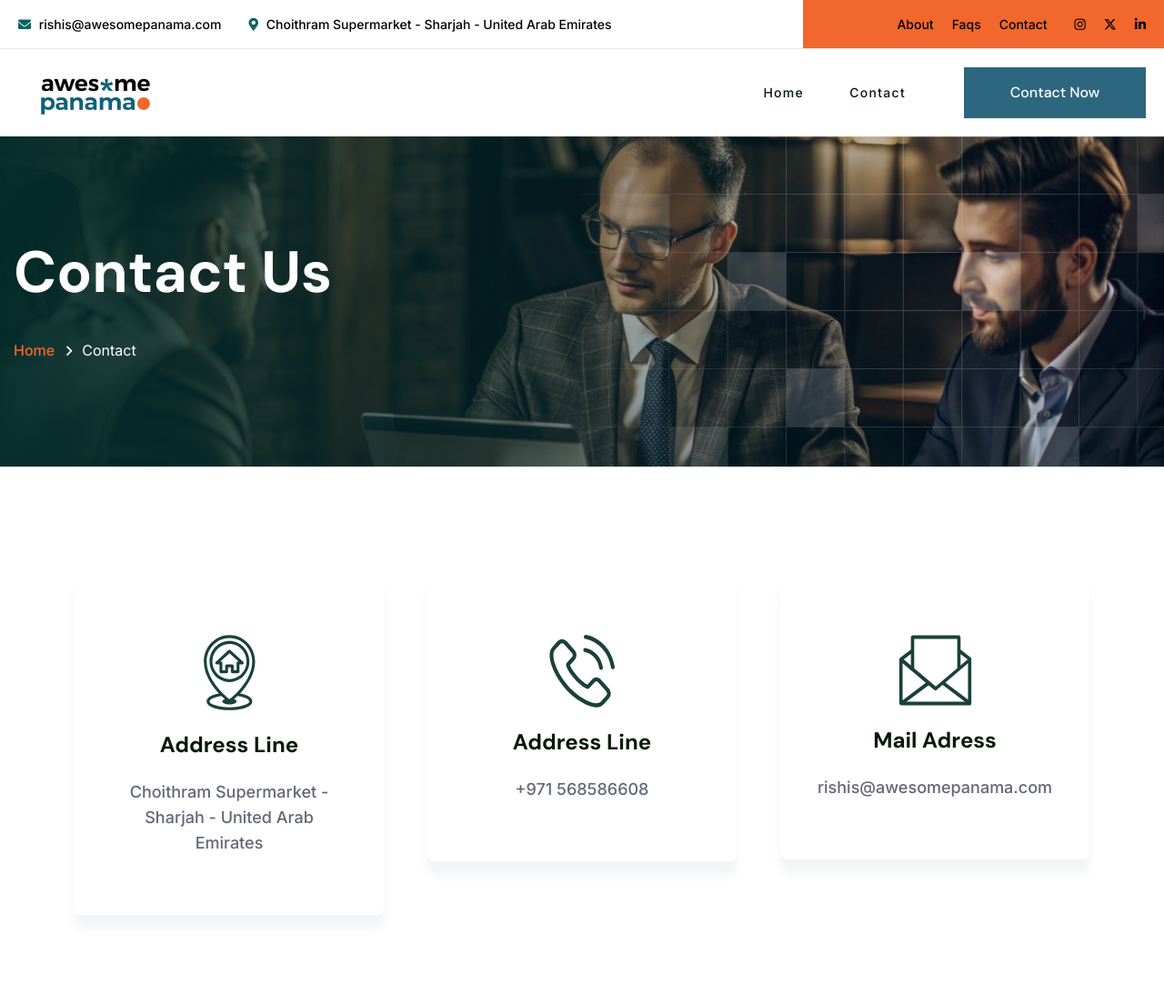
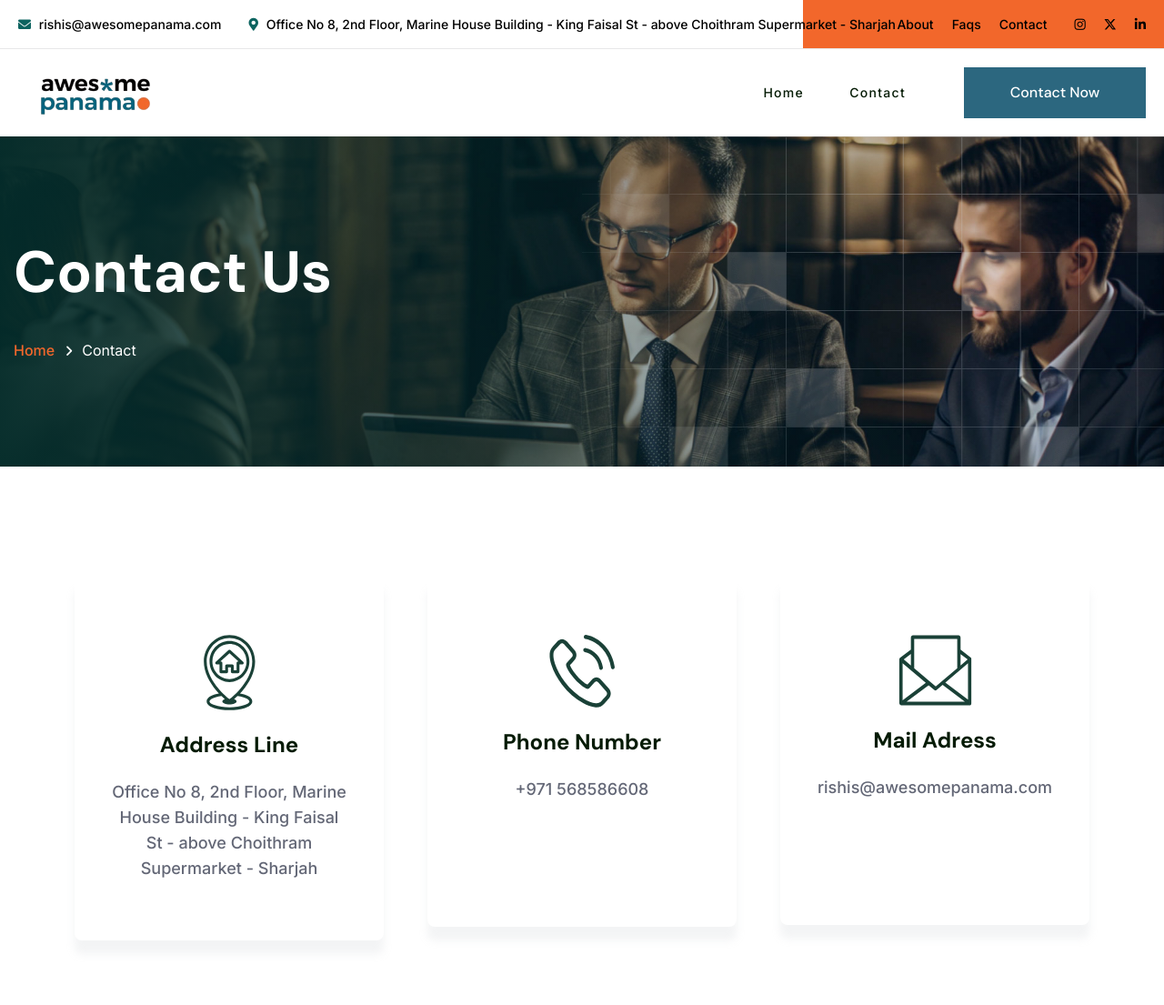
Before and after one commit to Akhilesh786/dubai, a PHP site: page /contact.php in a window 1280 px wide. Shown: the top 1105 px of the page at 91% size. Run offline with PHP 8.4, Linux system fonts and the light colour scheme; some libraries are stand-ins or nearby versions; some web fonts are replaced.

Commit message:
add address

```diff
--- a/contact.php
+++ b/contact.php
@@ -57,7 +57,7 @@
                            </svg>
                         </div>
                         <h4 class="title">address line</h4>
-                        <p class="text">Choithram Supermarket - Sharjah - United Arab Emirates</p>
+                        <p class="text">Office No 8, 2nd Floor, Marine House Building - King Faisal St - above Choithram Supermarket - Sharjah</p>
                      </div>
                   </div>
                </div>
@@ -77,8 +77,11 @@
                                  fill="#1A4137" />
                            </svg>
                         </div>
-                        <h4 class="title">address line</h4>
+                        <h4 class="title">Phone Number</h4>
                         <p class="text"> +971 568586608</p>
+                        </br>
+                        </br>
+
                      </div>
                   </div>
                </div>
@@ -94,6 +97,8 @@
                         </div>
                         <h4 class="title">Mail Adress</h4>
                         <p class="text">rishis@awesomepanama.com</p>
+                        </br>
+                        </br>
                      </div>
                   </div>
                </div>
--- a/header.php
+++ b/header.php
@@ -7,7 +7,7 @@
                   <ul class="info-list">
                      <li><i class="fa-solid fa-envelope"></i> <a href="#">rishis@awesomepanama.com</a>
                      </li>
-                     <li><i class="fa-solid fa-location-dot"></i> Choithram Supermarket - Sharjah - United Arab Emirates</li>
+                     <li><i class="fa-solid fa-location-dot"></i> Office No 8, 2nd Floor, Marine House Building - King Faisal St - above Choithram Supermarket - Sharjah</li>
                   </ul>
                </div>
                <div class="top-right">
--- a/index.php
+++ b/index.php
@@ -901,7 +901,7 @@
                            <h6 class="sub-title wow fadeInUp" data-wow-delay="00ms" data-wow-duration="1500ms">FAQ’S</h6>
                            <h2 class="title text-white wow splt-txt" data-splitting>Frequently Asked Questions</h2>
                            <p class="text text-white wow fadeInUp" data-wow-delay="200ms" data-wow-duration="1500ms">Awesome Panama brings together the strengths of India and the Middle East to deliver strategic, creative, and performance-driven marketing solutions. Here’s everything you might want to know about how we work.</p>
-                           <a class="btn-one-light border-0 wow fadeInUp rounded-0 mt-50" data-wow-delay="400ms" data-wow-duration="1500ms" href="contact.php">Get a quate</a>
+                           <a class="btn-one-light border-0 wow fadeInUp rounded-0 mt-50" data-wow-delay="400ms" data-wow-duration="1500ms" href="contact.php">Get a Quote</a>
                         </div>
                      </div>
                      <div class="col-lg-7">
```
